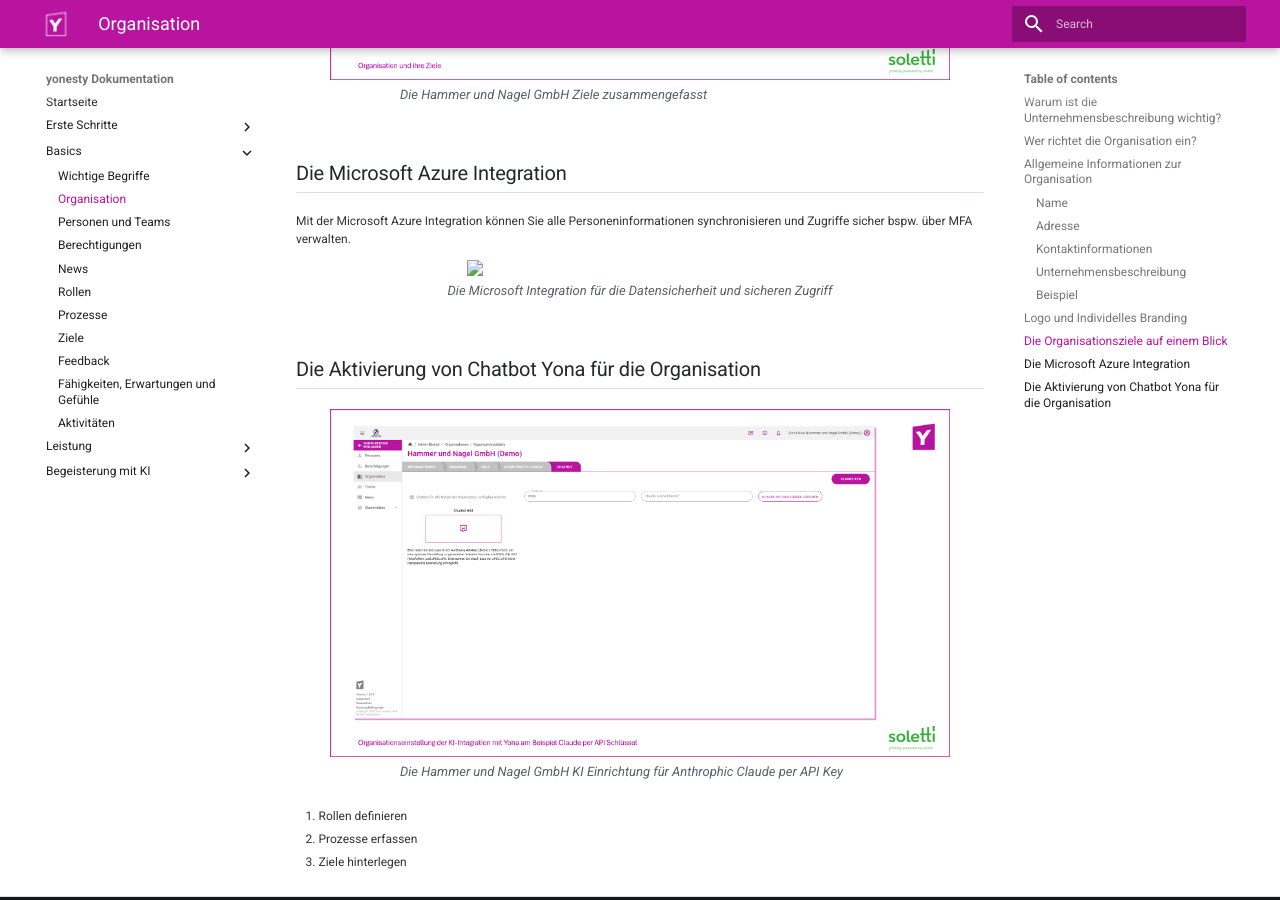
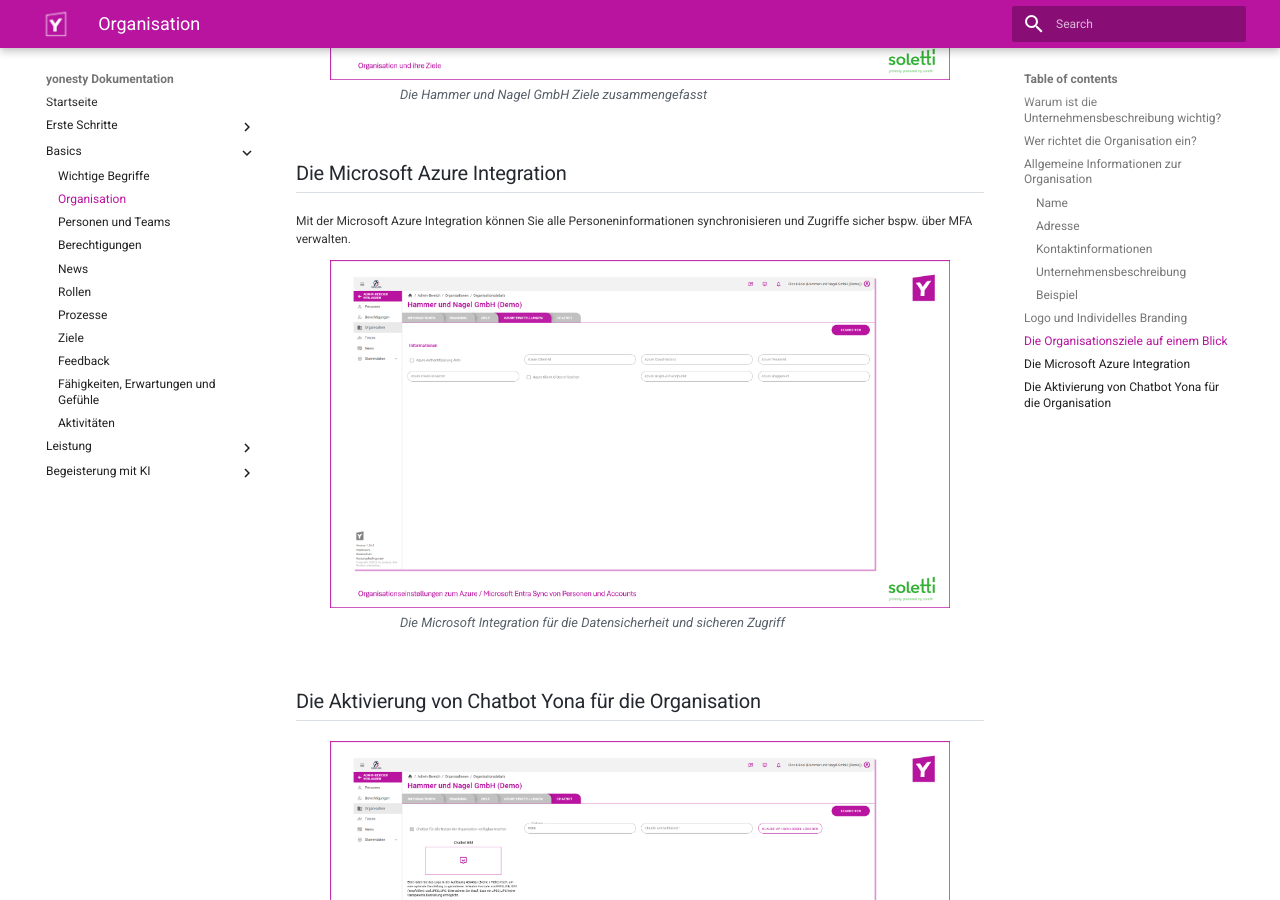
Before and after one commit to ricohaenelsoletti/yonesty, an MkDocs documentation site: the page built from docs/Themenbereich Organisation.md, in a window 1280 px wide and 900 px high, scrolled down 3309 px. Built offline with MkDocs 1.6.1 and Material for MkDocs 9.7.7, drawn with Linux system fonts in a browser that asks for light colours.

Commit message:
Fix image source path in documentation
Updated image source path for Azure integration documentation.

```diff
--- a/docs/Themenbereich Organisation.md
+++ b/docs/Themenbereich Organisation.md
@@ -120,7 +120,7 @@
 Mit der Microsoft Azure Integration können Sie alle Personeninformationen synchronisieren und Zugriffe sicher bspw. über MFA verwalten.
 
 <figure markdown="span">
-    <img src="screenshots/yonesty-Organisation-Azure.png">
+    <img src="/screenshots/yonesty-Organisation-Azure.png">
     <figcaption>Die Microsoft Integration für die Datensicherheit und sicheren Zugriff</figcaption>
 </figure>
 
```
